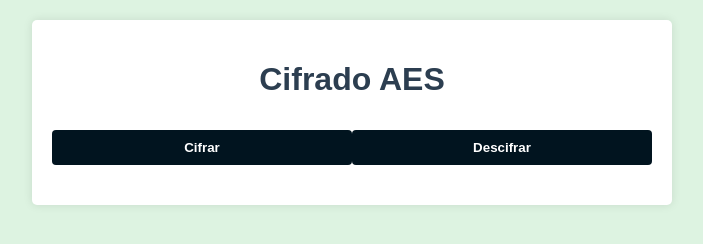
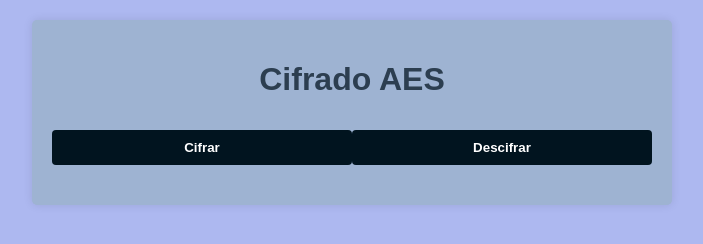
Before and after one commit to SaborLatte/6IV7_sanchez_villegas_fernanda_carolina_analisis, a plain HTML site: page Ciberseguridad/04AESWeb/aes.html in a window 1280 px wide. Shown: the whole page, without its empty margins (288-991 px from the left). Drawn offline with nearby package versions, Linux system fonts and the light colour scheme.

Commit message:
sepa la bola

```diff
--- a/Ciberseguridad/04AESWeb/styles.css
+++ b/Ciberseguridad/04AESWeb/styles.css
@@ -1,13 +1,13 @@
 body {
     font-family: Arial, sans-serif;
-    background-color: #ddf3e1;
+    background-color: #adb8f0;
     color: #333;
     margin: 0;
     padding: 20px;
 }
 
 .container {
-    background-color: #fff;
+    background-color: #9eb3d2;
     padding: 20px;
     border-radius: 5px;
     max-width: 600px;
```
